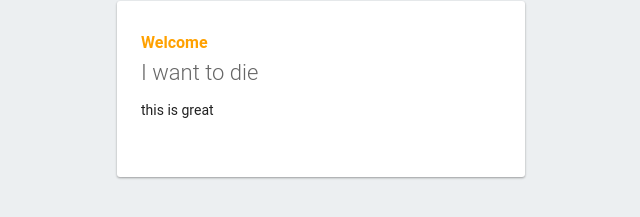
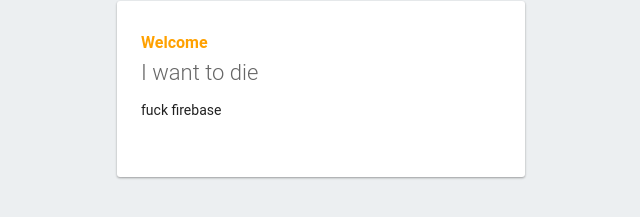
Before and after one commit to sohansubhash/with.me, a plain HTML site: page public/index.html in a window 1280 px wide. Shown: the part 99-316 px from the top of the page, 319-959 px from the left. Drawn offline with Linux system fonts and the light colour scheme; some packages are replaced by stand-ins of ours.

Commit message:
testinmg otken

```diff
--- a/public/index.html
+++ b/public/index.html
@@ -34,7 +34,7 @@
     <div id="message">
       <h2>Welcome</h2>
       <h1>I want to die</h1>
-      <p>this is great</p>
+      <p>fuck firebase</p>
     </div>
     <script>
       document.addEventListener('DOMContentLoaded', function() {
```
